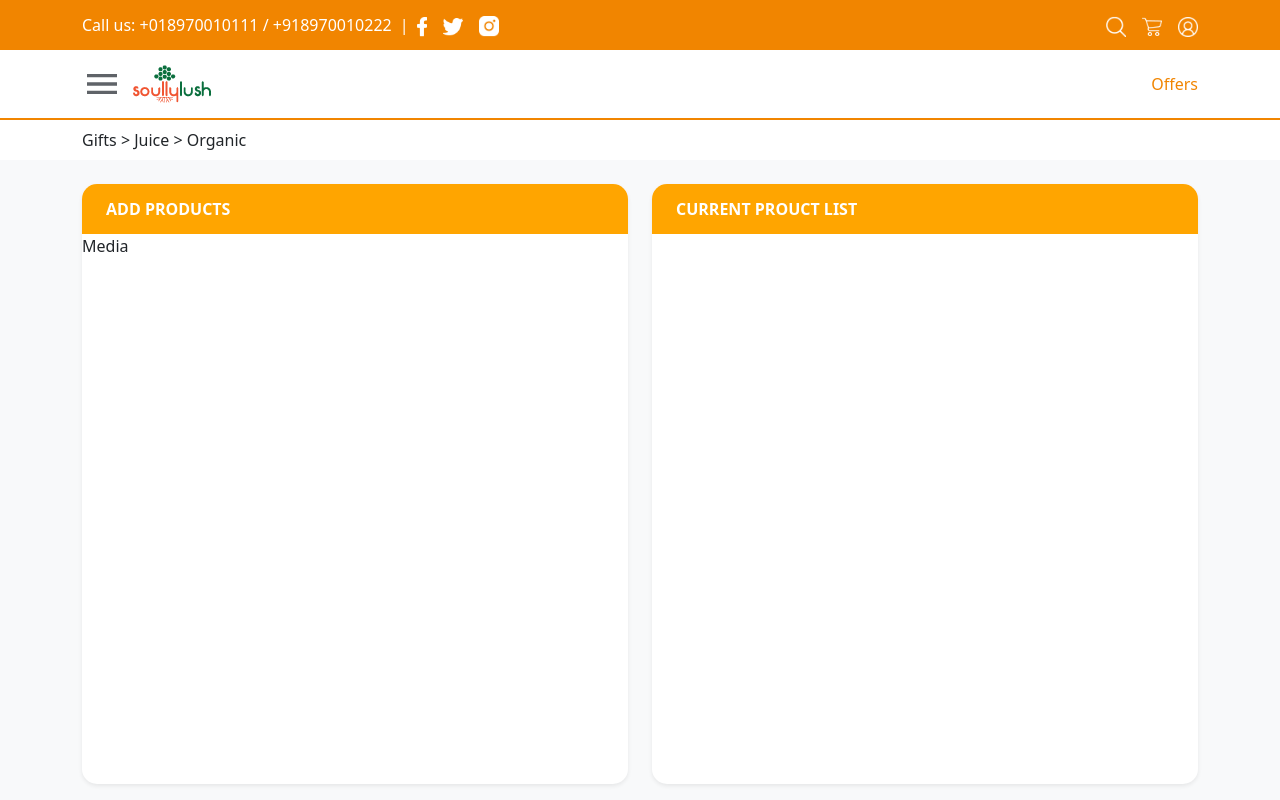
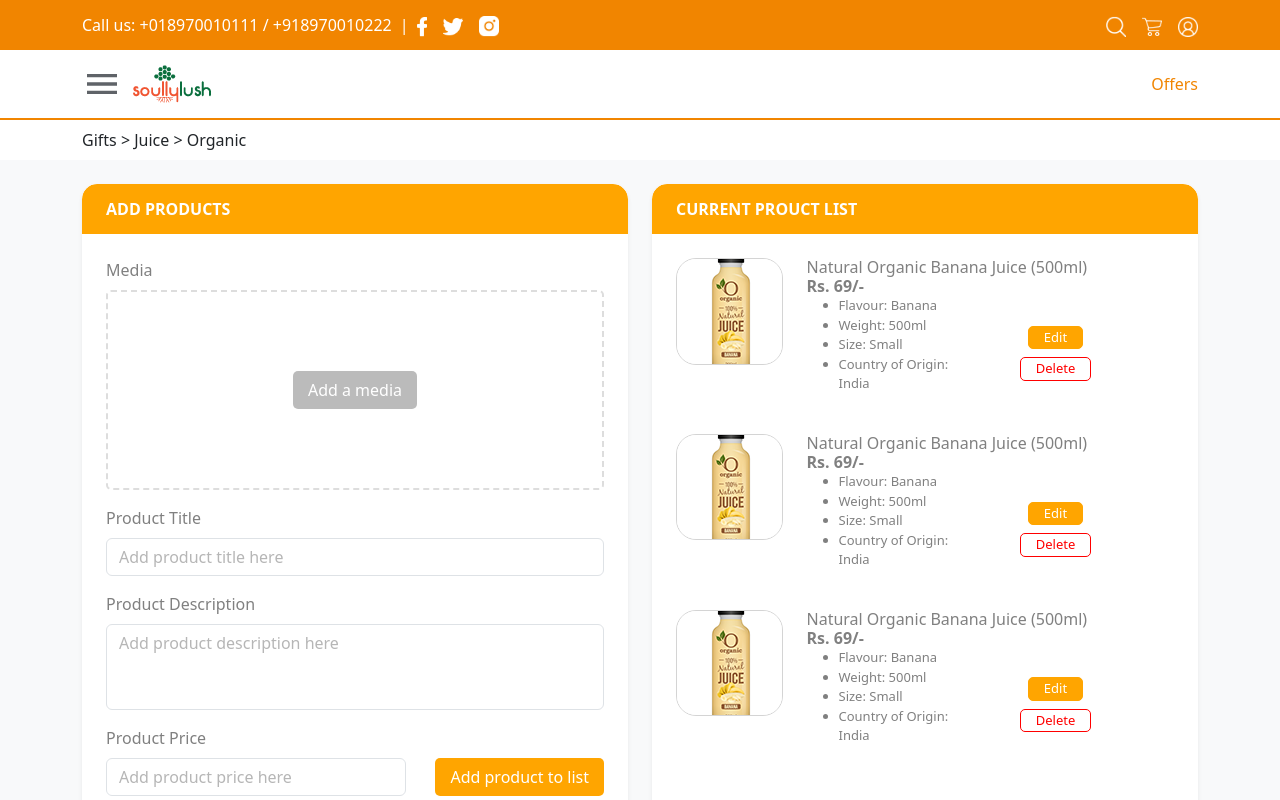
Before and after one commit to suhail-yazdan/shoppingcart-newUI02, a React (Create React App) app in the folder frontend/: page /products in a window 1280 px wide. Shown: the top 800 px of the page. Built offline with nearby package versions, Linux system fonts and the light colour scheme.

Commit message:
Products page added

```diff
--- a/frontend/src/pages/Products.jsx
+++ b/frontend/src/pages/Products.jsx
@@ -12,8 +12,35 @@ const Products = () => {
                 ADD PRODUCTS
               </div>
 
-              <div>Media</div>
-              <div className='addMedia'></div>
+              <div className='product-content w-100 p-4'>
+                <form>
+                  <div className="mb-3">
+                      <label class="form-label">Media</label>
+                      <div className="media-placeholder">
+                          <button type="button" className="btn-gray">Add a media</button>
+                      </div>
+                  </div>
+
+                  <div className="mb-3">
+                      <label for="productTitle" className="form-label">Product Title</label>
+                      <input type="text" className="form-control" id="productTitle" placeholder="Add product title here" />
+                  </div>
+
+                  <div class="mb-3">
+                      <label for="productDescription" className="form-label">Product Description</label>
+                      <textarea className="form-control" id="productDescription" rows="3" placeholder="Add product description here"></textarea>
+                  </div>
+
+                  <div className="mb-3">
+                    <label for="productPrice" class="form-label">Product Price</label>
+
+                    <div class="product-price d-flex align-items-center justify-content-between">
+                      <input type="number" className="form-control" id="productPrice" placeholder="Add product price here" />
+                      <button type="button" className="btn-orange">Add product to list</button>
+                    </div>
+                  </div>
+                </form>
+              </div>
             </div>
           </div>
 
@@ -22,7 +49,129 @@ const Products = () => {
               <div className='orange-header d-flex align-items-center px-4 fw-semibold text-white'>
                 CURRENT PROUCT LIST
               </div>
+
+              <div className='product-content w-100 p-4'>
+                <div className='p-card mb-4'>
+                  <div className='row'>
+                    <div className='col-3'>
+                      <div className='p-image d-flex align-items-center justify-content-center overflow-hidden'>
+                        <img src="./images/banana.png" alt="banana oil" />
+                      </div>
+                    </div>
+
+                    <div className='col-8'>
+                      <h6 className='m-0 fw-light'>Natural Organic Banana Juice (500ml)</h6>
+
+                      <h6 className='m-0'><strong>Rs. 69/-</strong></h6>
+
+                      <div className='p-details'>
+                        <div className='row'>
+                          <div className='col-6'>
+                            <ul className='text-small'>
+                              <li>Flavour: Banana</li>
+                              <li>Weight: 500ml</li>
+                              <li>Size: Small</li>
+                              <li>Country of Origin: India</li>
+                            </ul>
+                          </div>
+
+                          <div className='col-6'>
+                            <div className='d-flex flex-column align-items-center justify-content-center h-100'>
+                              <button className='btn-orange-small mb-1'>Edit</button>
+                              <button className='btn-outline-red mt-1'>Delete</button>
+                            </div>
+                          </div>
+                        </div>
+                      </div>
+                    </div>
+                  </div>
+                </div>
+
+                <div className='p-card mb-4'>
+                  <div className='row'>
+                    <div className='col-3'>
+                      <div className='p-image d-flex align-items-center justify-content-center overflow-hidden'>
+                        <img src="./images/banana.png" alt="banana oil" />
+                      </div>
+                    </div>
+
+                    <div className='col-8'>
+                      <h6 className='m-0 fw-light'>Natural Organic Banana Juice (500ml)</h6>
+
+                      <h6 className='m-0'><strong>Rs. 69/-</strong></h6>
+
+                      <div className='p-details'>
+                        <div className='row'>
+                          <div className='col-6'>
+                            <ul className='text-small'>
+                              <li>Flavour: Banana</li>
+                              <li>Weight: 500ml</li>
+                              <li>Size: Small</li>
+                              <li>Country of Origin: India</li>
+                            </ul>
+                          </div>
+
+                          <div className='col-6'>
+                            <div className='d-flex flex-column align-items-center justify-content-center h-100'>
+                              <button className='btn-orange-small mb-1'>Edit</button>
+                              <button className='btn-outline-red mt-1'>Delete</button>
+                            </div>
+                          </div>
+                        </div>
+                      </div>
+                    </div>
+                  </div>
+                </div>
+
+
+                <div className='p-card mb-4'>
+                  <div className='row'>
+                    <div className='col-3'>
+                      <div className='p-image d-flex align-items-center justify-content-center overflow-hidden'>
+                        <img src="./images/banana.png" alt="banana oil" />
+                      </div>
+                    </div>
+
+                    <div className='col-8'>
+                      <h6 className='m-0 fw-light'>Natural Organic Banana Juice (500ml)</h6>
+
+                      <h6 className='m-0'><strong>Rs. 69/-</strong></h6>
+
+                      <div className='p-details'>
+                        <div className='row'>
+                          <div className='col-6'>
+                            <ul className='text-small'>
+                              <li>Flavour: Banana</li>
+                              <li>Weight: 500ml</li>
+                              <li>Size: Small</li>
+                              <li>Country of Origin: India</li>
+                            </ul>
+                          </div>
+
+                          <div className='col-6'>
+                            <div className='d-flex flex-column align-items-center justify-content-center h-100'>
+                              <button className='btn-orange-small mb-1'>Edit</button>
+                              <button className='btn-outline-red mt-1'>Delete</button>
+                            </div>
+                          </div>
+                        </div>
+                      </div>
+                    </div>
+                  </div>
+                </div>
+
+
+
+              </div>
             </div>
+
+
+
+
+
+
+
+
           </div>
         </div>
       </div>
--- a/frontend/src/styles/addProducts.css
+++ b/frontend/src/styles/addProducts.css
@@ -1,7 +1,19 @@
+:root {
+    --text-grey: #808080;
+    --text-black: #333;
+    --grey-border: #dddddd;
+}
+
 .product-box{
     background-color: white;
-    height:600px;
+    /* height:600px; */
     border-radius: 15px;
+    overflow: hidden;
+}
+
+.product-content{
+    height: 700px;
+    color: var(--text-grey)
 }
 
 .orange-header{
@@ -9,3 +21,93 @@
     height: 50px;
     border-radius: 15px 15px 0 0;
 }
+
+
+/* Add product section */
+.btn-gray {
+    background-color: #bbbbbb;
+    color: white;
+    border: none;
+    padding:7px 15px;
+    border-radius: 5px;
+}
+
+.btn-gray:hover {
+    background-color: #a3a3a3;
+    color: #ffffff;
+}
+
+
+.btn-orange {
+    background-color: orange;
+    color: white;
+    border: none;
+    padding:7px 15px;
+    border-radius: 5px;
+}
+
+.btn-orange:hover {
+    background-color: #f08903;
+    color: #ffffff;
+}
+
+.btn-orange-small {
+    background-color: orange;
+    color: white;
+    border: none;
+    padding:1px 15px;
+    border-radius: 5px;
+    border: 1px solid orange;
+}
+
+.btn-orange-small:hover {
+    background-color: #f08903;
+}
+
+.btn-outline-red{
+    background-color: #ffffff;
+    color: red;
+    padding:1px 15px;
+    border-radius: 5px;
+    border: 1px solid red;
+}
+
+.btn-outline-red:hover{
+    background-color: #ececec;
+}
+
+.media-placeholder{
+    border: 2px dashed var(--grey-border);
+    height: 200px;
+    width: 100%;
+    border-radius: 5px;
+    display: flex;
+    align-items: center;
+    justify-content: center;
+}
+
+.product-price input{
+    max-width: 300px
+}
+
+.product-box input::placeholder, .product-box textarea::placeholder{
+    color:#b6b6b6;
+}
+
+.product-box textarea{
+    resize: none;
+}
+
+/* Product list section */
+
+.p-details{
+    font-size: small;
+}
+
+.p-image{
+    width: 100%;
+    aspect-ratio: 1/1;
+    border-radius: 20px;
+    border: 1px solid #d4d4d4;
+    background-color: #ffffff;
+}
```
